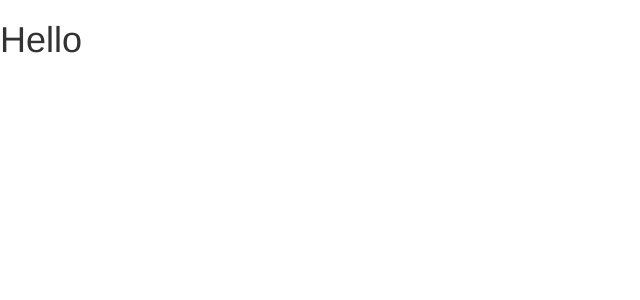
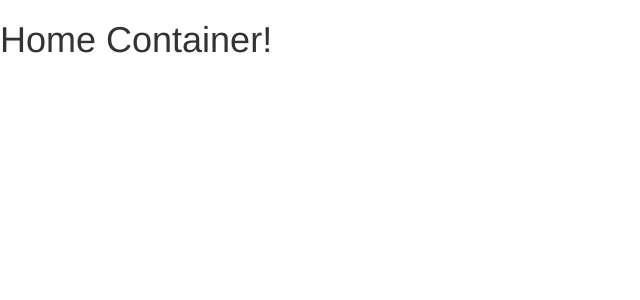
Before and after one commit to pastrybot/toodFruck, a React app in the folder client/: page / in a window 1280 px wide. Shown: the top 300 px of the page, without its empty margins (0-640 px from the left). Built offline with nearby package versions, Linux system fonts and the light colour scheme.

Commit message:
home container AND component working

```diff
--- a/client/src/App.js
+++ b/client/src/App.js
@@ -4,9 +4,6 @@ class App extends Component {
   render() {
     return (
       <div>
-        <div>
-        <h1>Hello</h1>
-        </div>
         <div>
           {this.props.children}
         </div>
--- a/client/src/components/Home/HomeComponent.js
+++ b/client/src/components/Home/HomeComponent.js
@@ -0,0 +1,11 @@
+import React from 'react';
+
+const HomeComponent = (props) => {
+  return(
+    <div>
+      <h1> Home Component! </h1>
+    </div>
+  )
+}
+
+export default HomeComponent;
--- a/client/src/components/index.js
+++ b/client/src/components/index.js
@@ -1 +1 @@
-export
+export {default as Home} from './Home/HomeComponent'
--- a/client/src/containers/HomeContainer/HomeContainer.js
+++ b/client/src/containers/HomeContainer/HomeContainer.js
@@ -0,0 +1,14 @@
+import React, {Component} from 'react';
+import {Home} from '../../components'
+
+class HomeContainer extends Component{
+  render(){
+    return(
+      <div>
+        <h1> Home Container! </h1>
+      </div>
+    )
+  }
+}
+
+export default HomeContainer;
--- a/client/src/containers/index.js
+++ b/client/src/containers/index.js
@@ -1 +1 @@
-export
+export {default as HomeContainer} from './HomeContainer/HomeContainer';
--- a/client/src/index.js
+++ b/client/src/index.js
@@ -1,6 +1,7 @@
 import React from 'react';
 import ReactDOM from 'react-dom';
 import {Router, Route, browserHistory, IndexRoute} from 'react-router';
+import {HomeContainer} from './containers';
 
 require('bootstrap/dist/css/bootstrap.css');
 
@@ -9,8 +10,10 @@ import App from './App';
 
 ReactDOM.render(
   <Router history={browserHistory}>
-    <Route path="/" component={App}/>
-
+    <Route path="/" component={App}>
+      <Route path="/home" component={HomeContainer} />
+      <IndexRoute component={HomeContainer} />
+    </Route>
   </Router>,
   document.getElementById('root')
 );
```
Also changed, not shown: 1 other file (tests, documents, lock files or other folders).
